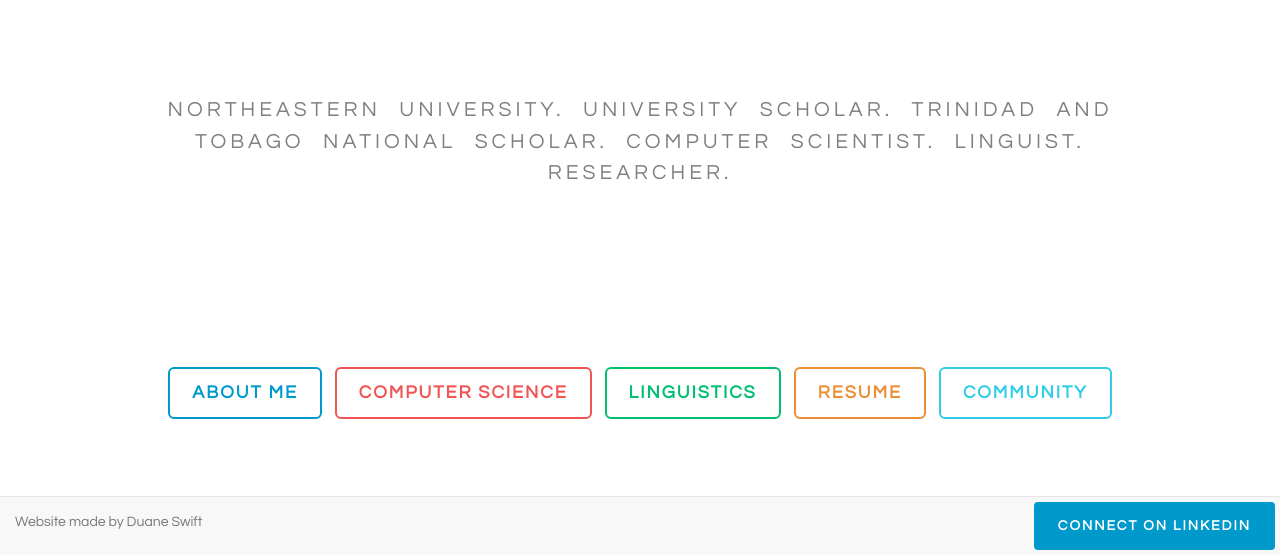
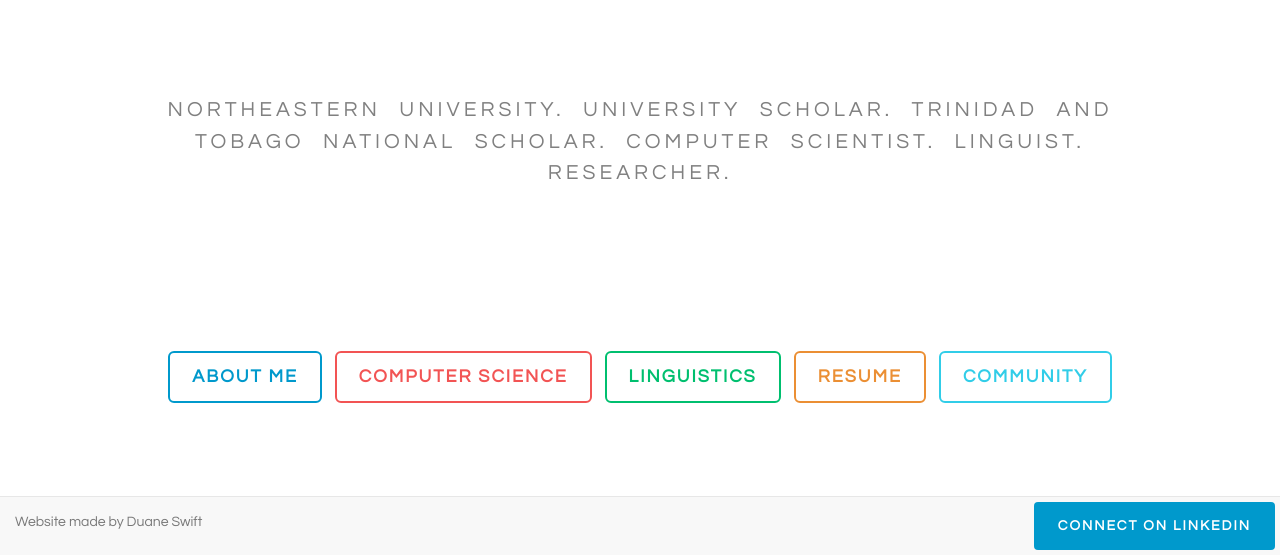
Before and after one commit to DuaneSwift/DuaneSwift.github.io, a plain HTML site: page index.htm in a window 1280 px wide. Shown: the part 245-800 px from the top of the page. Drawn offline with nearby package versions, Linux system fonts and the light colour scheme.

Commit message:
fixed more scaling issues

```diff
--- a/css/styles.css
+++ b/css/styles.css
@@ -1,12 +1,11 @@
 .button-group {
 	font-family: Questrial;
-	padding: 2vh;
 	text-align: center;
 	float: center;
 }
 
 .bottom-nav-bar {
-	padding-top: 11vh;
+	padding-top: 10vh;
 	font-family: Questrial;
 }
 
```
